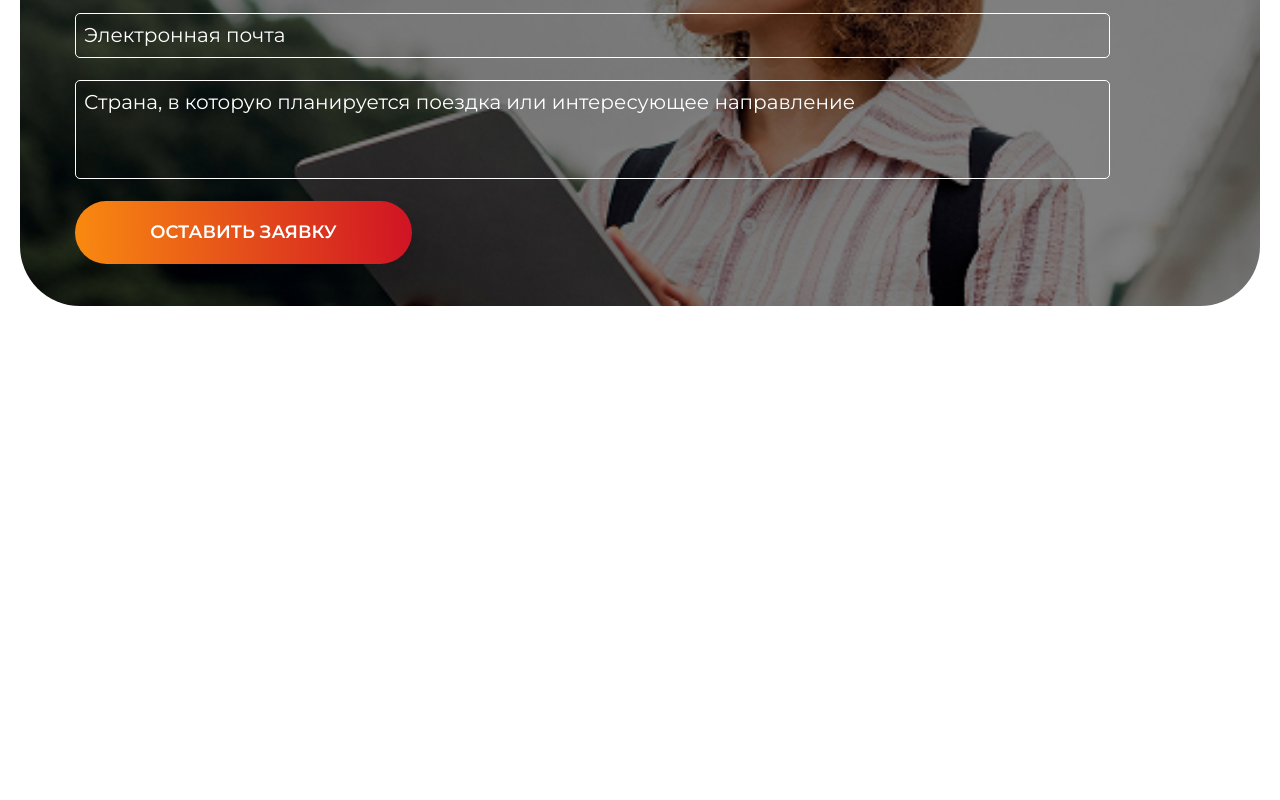
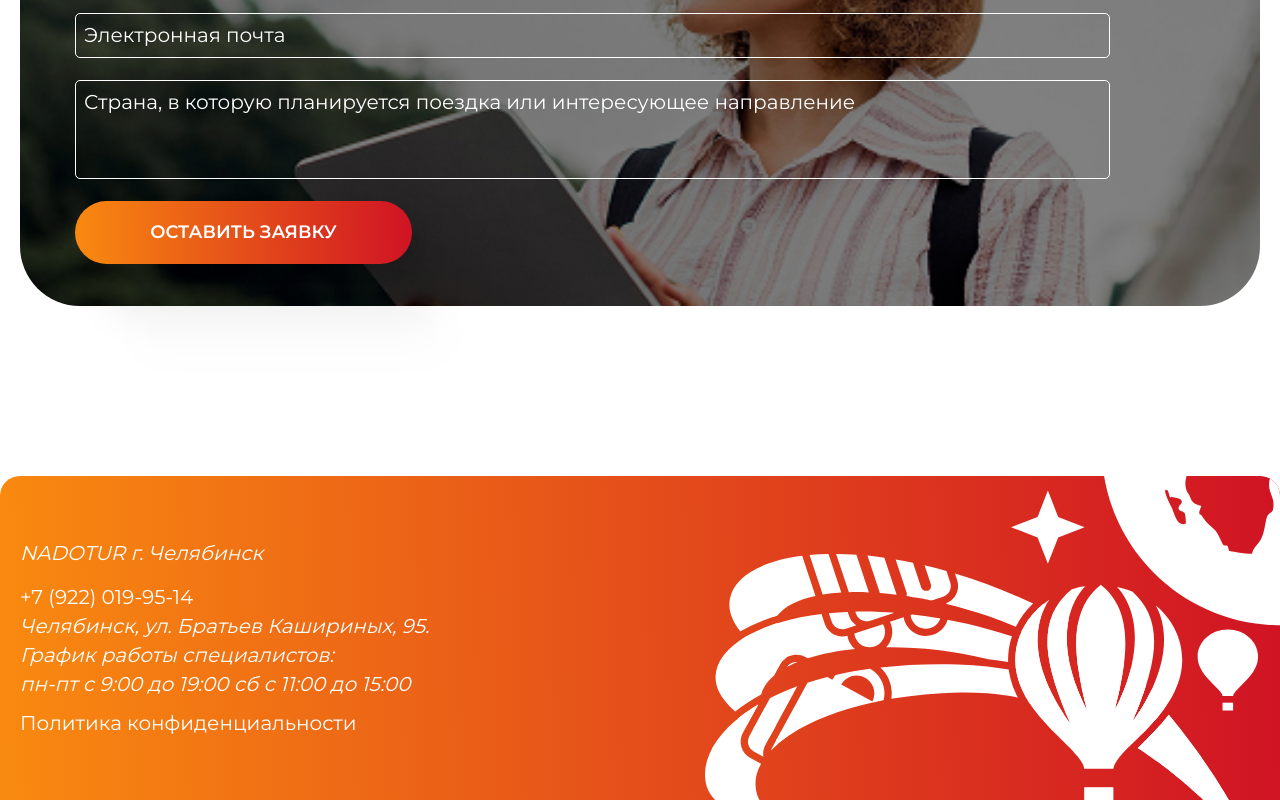
Before and after one commit to AleksandrKuzmin-dev/travel-center-verstka, a plain HTML site: page index.html in a window 1280 px wide. Shown: the part 6420-7220 px from the top of the page. Before the commit the page ends 6726 px from the top, so only its background shows below. Drawn offline with Linux system fonts and the light colour scheme.

Commit message:
feat: Верстка и адаптация футера

```diff
--- a/index.html
+++ b/index.html
@@ -521,5 +521,31 @@
                 </div>
             </section>
         </main>
+
+        <footer class="footer">
+            <img class="footer__figure" alt="Абстракции" src="./images/footer-figure.svg">
+            <div class="container">
+                <div class="footer__wrapper">
+                    <address>
+                        <p class="footer__title">NADOTUR г. Челябинск</p>
+                        <a class="footer__phone" href="tel:+79220199514"
+                            >+7 (922) 019-95-14</a
+                        >
+                        <p class="footer__address">
+                            Челябинск, ул. Братьев Кашириных, 95.
+                        </p>
+                        <p class="footer__schedule-title">
+                            График работы специалистов:
+                        </p>
+                        <p class="footer__schedule-text">
+                            пн-пт с&nbsp;9:00 до&nbsp;19:00&nbsp;сб с&nbsp;11:00 до&nbsp;15:00
+                        </p>
+                    </address>
+                    <a class="footer__privacy" href="./#"
+                        >Политика конфиденциальности</a
+                    >
+                </div>
+            </div>
+        </footer>
     </body>
 </html>
--- a/styles/style.scss
+++ b/styles/style.scss
@@ -992,6 +992,11 @@
 
 .consultation {
     position: relative;
+    margin-bottom: 170px;
+
+    @media (max-width: 640px) {
+        margin-bottom: 100px;
+    }
 
     &__background-image {
         object-fit: cover;
@@ -1228,3 +1233,84 @@
         }
     }
 }
+
+.footer {
+    background: linear-gradient(268.35deg, #d01324 0%, #f98a10 100%);
+    border-radius: 20px 20px 0 0;
+    width: 100%;
+    position: relative;
+    overflow: hidden;
+
+    &__figure {
+        position: absolute;
+        right: -1px;
+        top: -345px;
+        @media (max-width: 1400px) {
+            top: -78%;
+            width: 45%;
+        }
+
+        @media (max-width: 1180px) {
+            top: -20%;
+            width: 50%;
+        }
+
+        @media (max-width: 960px) {
+            top: -1%;
+            width: 36%;
+        }
+
+        @media (max-width: 680px) {
+            top: 0;
+            width: 36%;
+        }
+    }
+
+    &__wrapper {
+        padding: 65px 0;
+    }
+
+    &__wrapper,
+    &__wrapper a {
+        font-family: 'Montserrat';
+        font-style: normal;
+        font-weight: 400;
+        font-size: 20px;
+        line-height: normal;
+        color: #ffffff;
+
+        @media (max-width: 960px) {
+            font-size: 18px;
+        }
+
+        @media (max-width: 640px) {
+            font-size: 16px;
+        }
+    }
+
+    address {
+        margin-bottom: 15px;
+        display: flex;
+        flex-direction: column;
+        gap: 5px;
+    }
+
+    &__title {
+        margin-bottom: 15px;
+    }
+
+    &__phone {
+    }
+
+    &__address {
+    }
+
+    &__schedule-title {
+    }
+
+    &__schedule-text {
+    }
+
+    &__privacy {
+    }
+}
```
Also changed, not shown: images/footer-figure.svg (added), styles/style.css, 1 other file.
